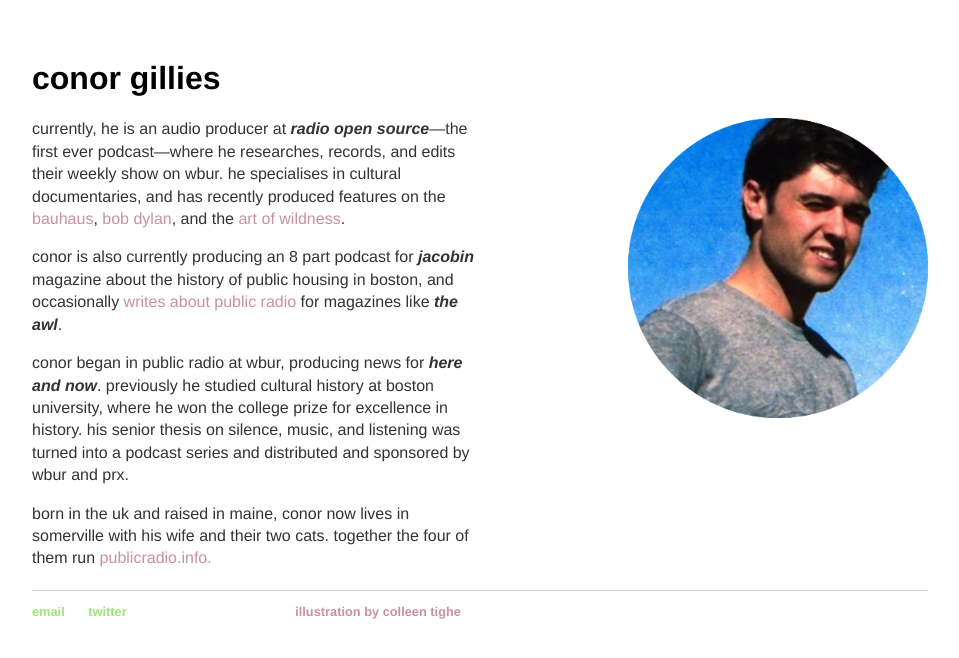
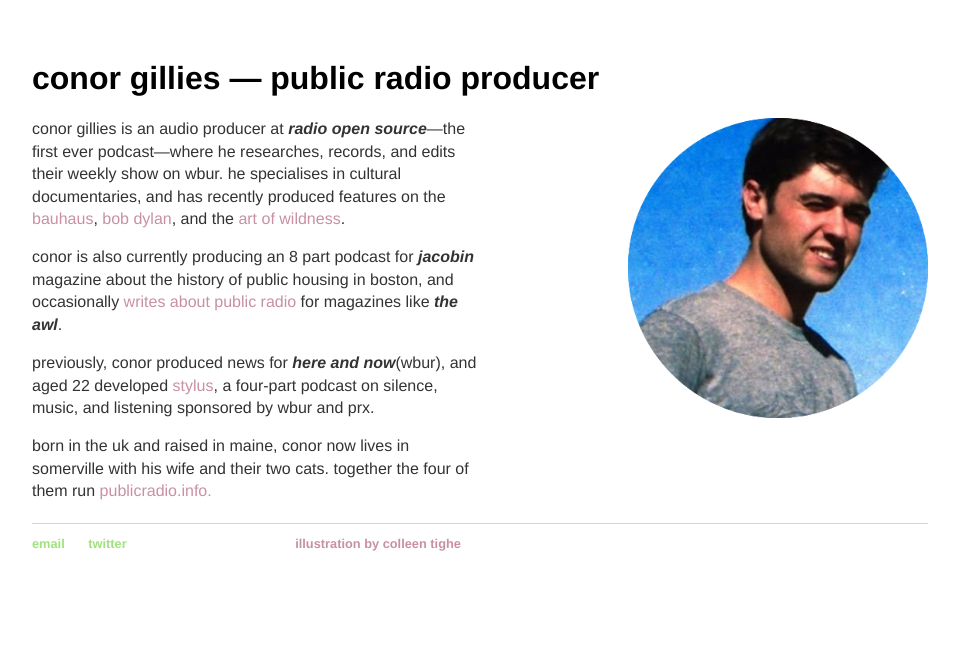
Before and after one commit to huihuiandilly/huihuiandilly.github.io, a Jekyll site: the page built from index.html, in a window 1280 px wide. Shown: the top 658 px of the page, without its empty margins (88-1047 px from the left). Built offline with Jekyll 4.4.1, drawn with Linux system fonts in a browser that asks for light colours.

Commit message:
Update index.html

```diff
--- a/index.html
+++ b/index.html
@@ -3,10 +3,10 @@
 title: conor gillies
 ---
 <div class="blurb">
-	<h1>conor gillies</h1>
+	<h1>conor gillies — public radio producer</h1>
 	<body> <img alt="" src="o7oB1jST.png" style="width: 300px; float: right;"/></body>
-	<p>currently, he is an audio producer at <i><b>radio open source</b></i>—the first ever podcast—where he researches, records, and edits their weekly show on wbur. he specialises in cultural documentaries, and has recently produced features on the <a href="http://radioopensource.org/the-bauhaus-in-your-house/" target="_blank">bauhaus</a>, <a href="http://radioopensource.org/bob-dylan-poet/" target="_blank">bob dylan</a>, and the <a href="http://radioopensource.org/the-art-of-wildness/" target="_blank">art of wildness</a>.</p>
+	<p>conor gillies is an audio producer at <i><b>radio open source</b></i>—the first ever podcast—where he researches, records, and edits their weekly show on wbur. he specialises in cultural documentaries, and has recently produced features on the <a href="http://radioopensource.org/the-bauhaus-in-your-house/" target="_blank">bauhaus</a>, <a href="http://radioopensource.org/bob-dylan-poet/" target="_blank">bob dylan</a>, and the <a href="http://radioopensource.org/the-art-of-wildness/" target="_blank">art of wildness</a>.</p>
 <p>conor is also currently producing an 8 part podcast for <b><i>jacobin</i></b> magazine about the history of public housing in boston, and occasionally <a href="https://www.theawl.com/2015/05/podcasting-and-the-selling-of-public-radio/" target="_blank">writes about public radio</a> for magazines like <b><i>the awl</i></b>.</a></p>
-	<p>conor began in public radio at wbur, producing news for <i><b>here and now</b></i>. previously he studied cultural history at boston university, where he won the college prize for excellence in history. his senior thesis on silence, music, and listening was turned into a podcast series and distributed and sponsored by wbur and prx. </p>
+	<p>previously, conor produced news for <i><b>here and now</b></i>(wbur), and aged 22 developed <a href="https://stylusradio.org/series-1" target="_blank">stylus</a>, a four-part podcast on silence, music, and listening sponsored by wbur and prx. </p>
 	<p>born in the uk and raised in maine, conor now lives in somerville with his wife and their two cats. together the four of them run <a href="http://www.publicradio.info" target="_blank">publicradio.info.</a></p>
 </div><!-- /.blurb -->
```
